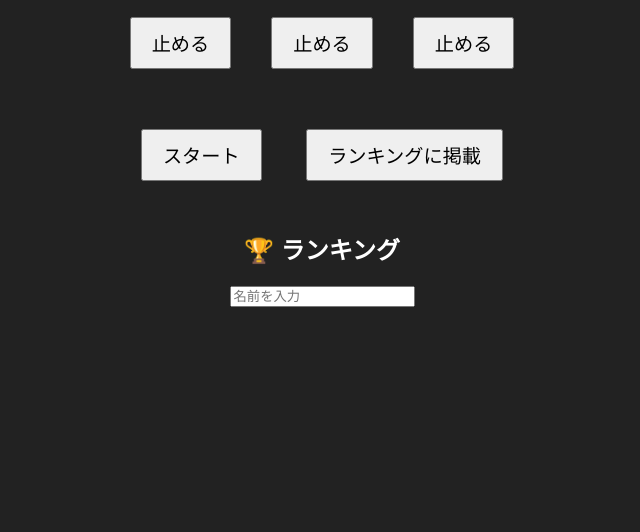
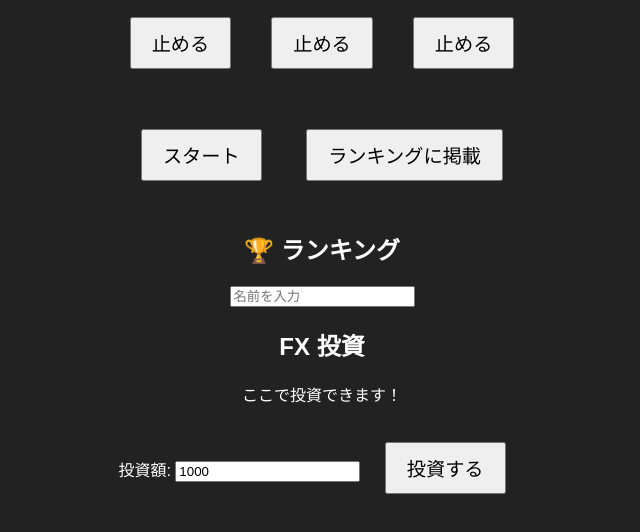
Before and after one commit to adasdasdasdaaaa/patinntinnko, a website: page public/index.html in a window 1280 px wide. Shown: the part 186-718 px from the top of the page, without its empty margins (318-958 px from the left). Drawn offline with nearby package versions, Linux system fonts and the light colour scheme; no server answers.

Commit message:
Update index.html

```diff
--- a/public/index.html
+++ b/public/index.html
@@ -35,6 +35,18 @@
 
   <div class="player">
     <input id="playerName" placeholder="名前を入力" />
+
+    <!-- スロットやランキングの下に追加 -->
+<div id="fxPanel" class="fx-panel">
+  <h2>FX 投資</h2>
+  <p>ここで投資できます！</p>
+  <label>投資額:
+    <input type="number" id="fxAmount" value="1000" />
+  </label>
+  <button id="fxInvestBtn">投資する</button>
+  <div id="fxResult"></div>
+</div>
+
   </div>
 </body>
 </html>
```
